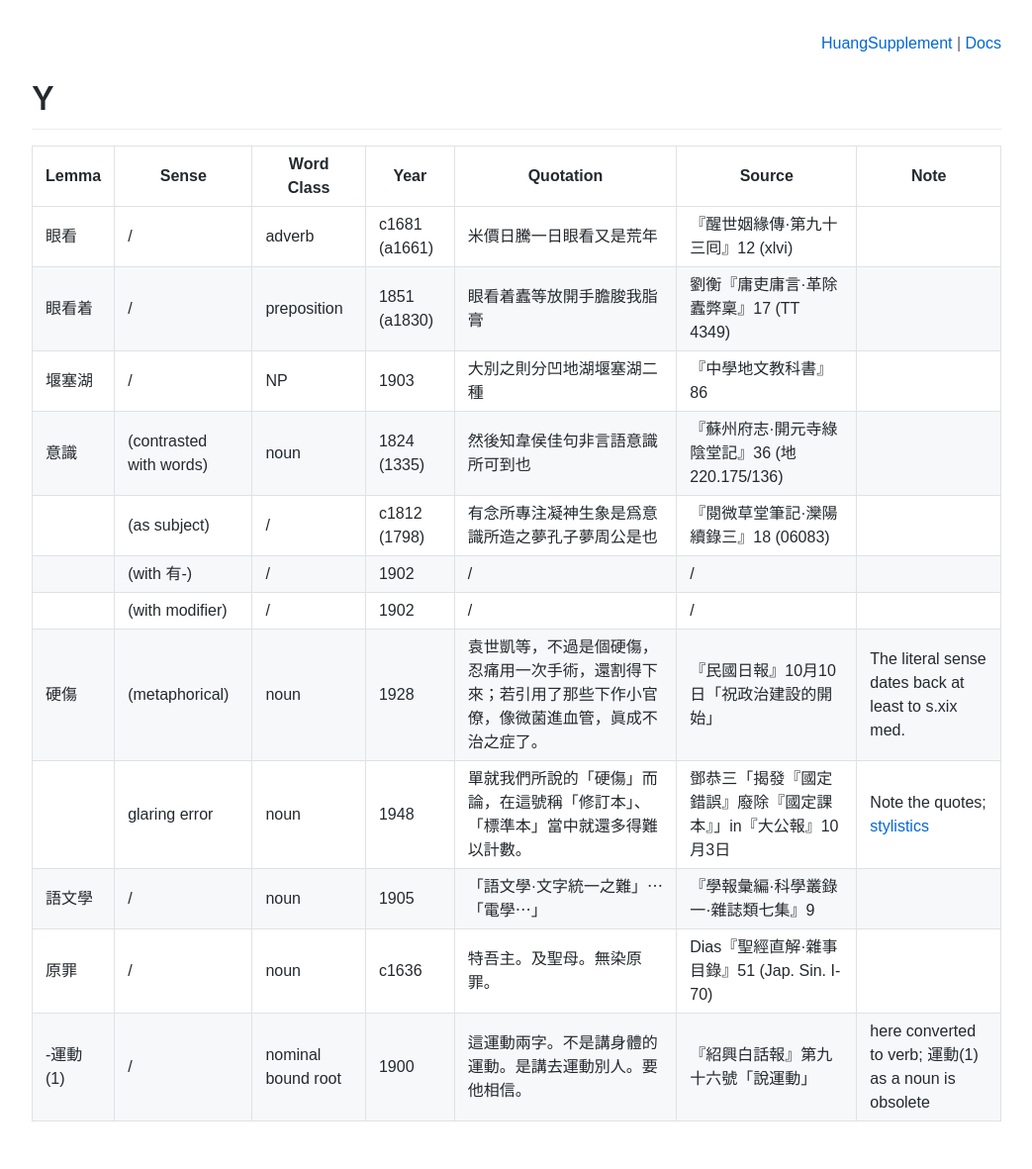
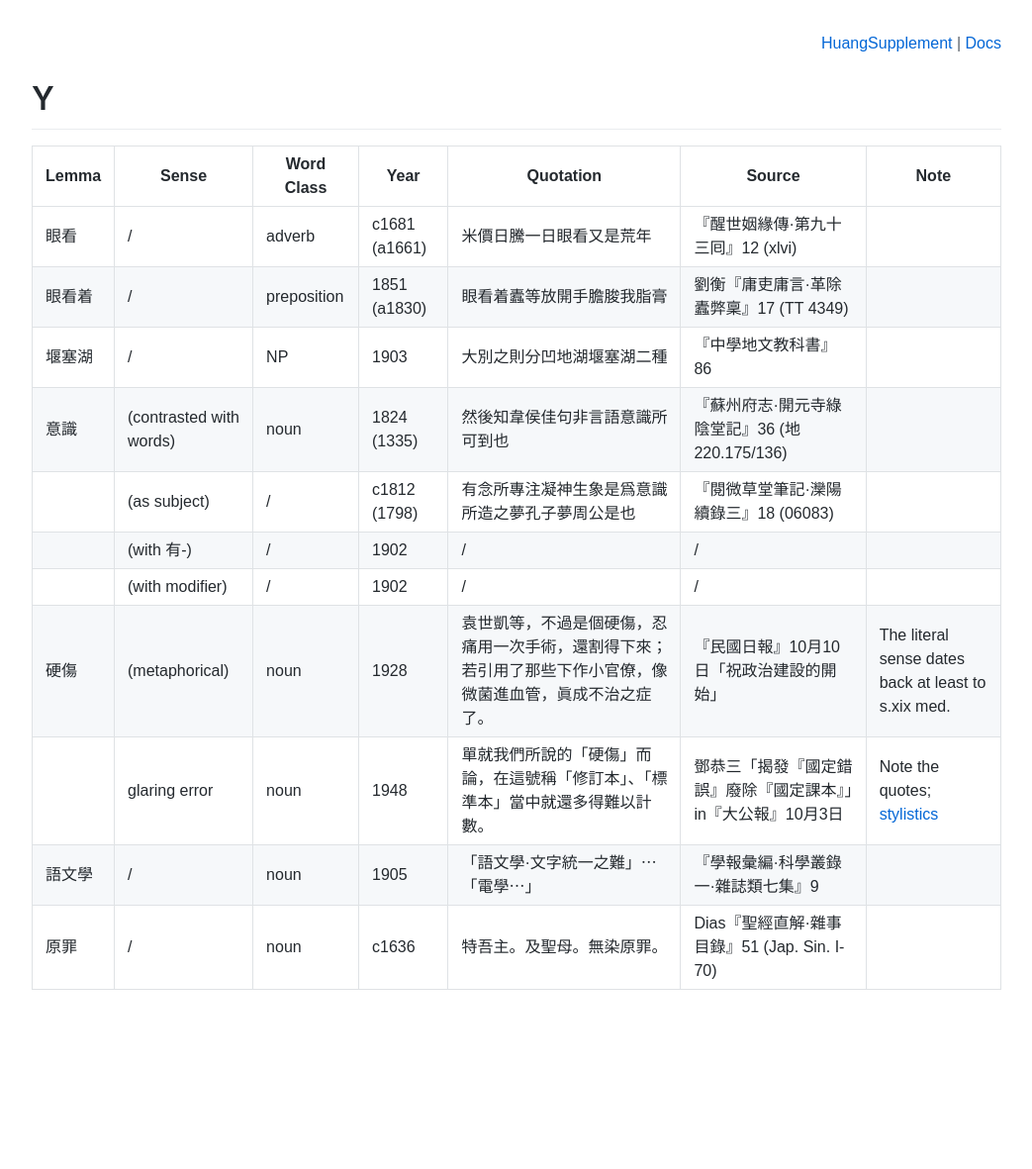
Before and after one commit to t18d/HuangSupplement, a Jekyll site: the page built from build/y.md, in a window 1280 px wide. Shown: the whole page at 99% size, without its empty margins (118-1161 px from the left). Built offline with Jekyll 4.4.1, drawn with Linux system fonts in a browser that asks for light colours; some web fonts are replaced; after the commit the page ends 1048 px from its top, so only the background shows below that.

Commit message:
Remove false antedating of -運動(1)
紹興白話報 was founded in 1903

```diff
--- a/build/y.md
+++ b/build/y.md
@@ -26,4 +26,3 @@ Lemma|Sense|Word Class|Year|Quotation|Source|Note|
 |glaring error|noun|1948|單就我們所說的「硬傷」而論，在這號稱「修訂本」、「標準本」當中就還多得難以計數。|鄧恭三「揭發『國定錯誤』廢除『國定課本』」in『大公報』10月3日|Note the quotes; [stylistics](https://t18d.github.io/HuangSupplement/style/#:~:text=硬傷)|
 語文學|/|noun|1905|「語文學·文字統一之難」⋯「電學⋯」|『學報彙編·科學叢錄一·雜誌類七集』9||
 原罪|/|noun|c1636|特吾主。及聖母。無染原罪。|Dias『聖經直解·雜事目錄』51 (Jap. Sin. I-70)||
--運動(1)|/|nominal bound root|1900|這運動兩字。不是講身體的運動。是講去運動別人。要他相信。|『紹興白話報』第九十六號「說運動」|here converted to verb; 運動(1) as a noun is obsolete|
--- a/dict/y.csv
+++ b/dict/y.csv
@@ -10,4 +10,3 @@ Lemma,Sense,Word Class,Year,Quotation,Source,Note
 ,glaring error,noun,1948,單就我們所說的「硬傷」而論，在這號稱「修訂本」、「標準本」當中就還多得難以計數。,鄧恭三「揭發『國定錯誤』廢除『國定課本』」in『大公報』10月3日,Note the quotes; [stylistics](https://t18d.github.io/HuangSupplement/style/#:~:text=硬傷)
 語文學,/,noun,1905,「語文學·文字統一之難」⋯「電學⋯」,『學報彙編·科學叢錄一·雜誌類七集』9,
 原罪,/,noun,c1636,特吾主。及聖母。無染原罪。,Dias『聖經直解·雜事目錄』51 (Jap. Sin. I-70),
--運動(1),/,nominal bound root,1900,這運動兩字。不是講身體的運動。是講去運動別人。要他相信。,『紹興白話報』第九十六號「說運動」,here converted to verb; 運動(1) as a noun is obsolete
```
Also changed, not shown: other parts of build/y.md (+1 -1 lines), README.md (+2 -2 lines).
